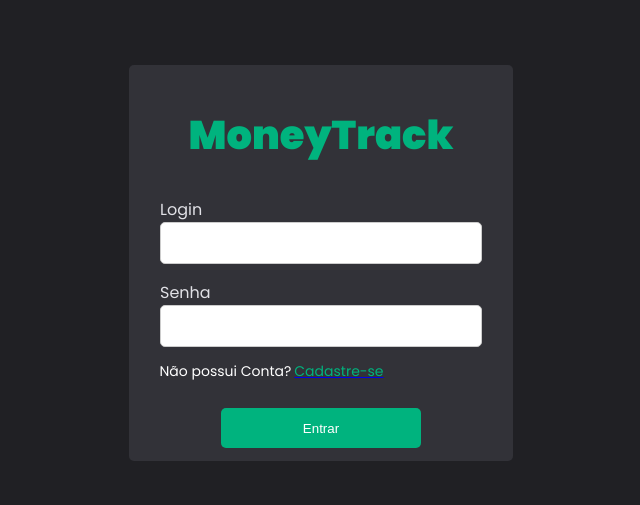
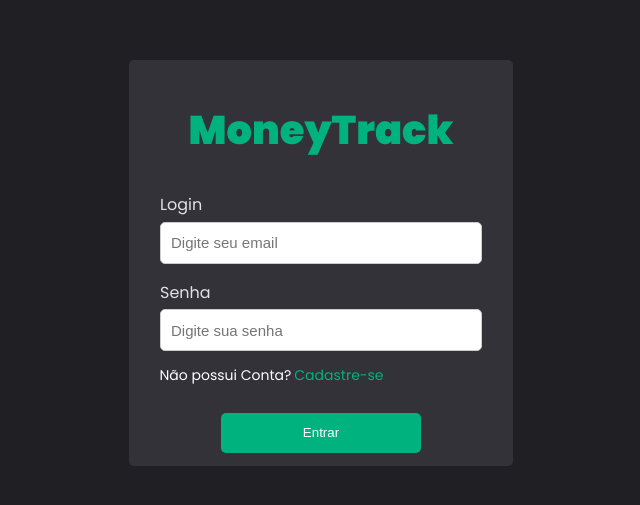
Before and after one commit to EduBarrros/moneytrack-front, a React (Create React App) app: page / in a window 1280 px wide. Shown: the part 137-642 px from the top of the page, without its empty margins (319-959 px from the left). Built offline with nearby package versions, Linux system fonts and the light colour scheme.

Commit message:
Feat: Login service added

```diff
--- a/package.json
+++ b/package.json
@@ -6,6 +6,7 @@
     "@testing-library/jest-dom": "^5.16.5",
     "@testing-library/react": "^13.4.0",
     "@testing-library/user-event": "^13.5.0",
+    "axios": "^1.3.4",
     "react": "^18.2.0",
     "react-dom": "^18.2.0",
     "react-icons": "^4.7.1",
--- a/src/Routes/index.js
+++ b/src/Routes/index.js
@@ -1,15 +1,18 @@
 import React from "react";
-import { Routes ,Route } from 'react-router-dom';
+import { Routes ,Route, Navigate } from 'react-router-dom';
 
 import { Home } from "../pages/Home";
 import { Login } from "../pages/Login";
 import { CreateUser } from "../pages/CreateUser";
 
 export const MainRoutes = () => {
+
+    const auth = true
+
    return(
        <Routes>
            <Route path='/' exact element={<Login/>} />
-           <Route path='/Home' element={<Home/>} />
+           <Route path='/Home' element={auth ? <Home/> : <Navigate to="/" />} />
            <Route path='/CreateUser' element={<CreateUser/>} />
        </Routes>
    )
--- /dev/null
+++ b/src/Routes/redirectComponent.js
@@ -0,0 +1,5 @@
+import { redirect } from "react-router-dom";
+
+export const Redirect = () => {
+    return redirect("/")
+}
--- a/src/components/CreateUserCard/index.js
+++ b/src/components/CreateUserCard/index.js
@@ -19,18 +19,21 @@ const CreateUserCard = () => {
                     <Input
                         title={"Nome"}
                         type={"text"}
+                        placeHolder={'Digite seu nome'}
                         value={name}
                         onChange={(e) => setName(e.target.value)}
                     />
                     <Input
                         title={"Email"}
                         type={"email"}
+                        placeHolder={'Digite seu email'}
                         value={email}
                         onChange={(e) => setEmail(e.target.value)}
                     />
                     <Input
                         title={"Senha"}
                         type={"password"}
+                        placeHolder={'Digite sua senha'}
                         value={password}
                         onChange={(e) => setPassword(e.target.value)}
                     />
--- a/src/components/CreateUserCard/styles.js
+++ b/src/components/CreateUserCard/styles.js
@@ -48,7 +48,7 @@ export const Button = styled.button`
     cursor: pointer;
     color: white;
     background-color: #00B37E;
-    margin-bottom: 1em;
+    margin-bottom: 2em;
     margin-top: 2em;
 `;
 
--- a/src/components/Input/index.js
+++ b/src/components/Input/index.js
@@ -1,13 +1,15 @@
 import React from "react";
 import * as C from "./styles";
 
-const Input = ({title, type, value}) => {
+const Input = ({title, type, value, placeHolder}) => {
     return (
             <C.InputContent>
                 <C.Label>
                     {title}
                 </C.Label>
-                <C.Input />
+                <C.Input
+                    placeholder={placeHolder}
+                />
             </C.InputContent>
     );
 };
--- a/src/components/Input/styles.js
+++ b/src/components/Input/styles.js
@@ -8,6 +8,7 @@ export const InputContent = styled.div`
 
 export const Label = styled.label`
     color: #E1E1E6;
+    margin-bottom: 0.3em;
 `;
 
 export const Input = styled.input`
--- a/src/components/LoginCard/index.js
+++ b/src/components/LoginCard/index.js
@@ -1,12 +1,19 @@
+import Input from "../Input";
+import * as C from "./styles";
 import React, { useState } from "react";
 import { Link } from "react-router-dom";
-import Input from "../Input";
-import * as C from "./styles";
+import { LoginService } from '../../services/login'
 
 const LoginCard = () => {
 
     const [email, setEmail] = useState("");
     const [password, setPassword] = useState("");
+
+    const LoginHandler = async () => {
+        const LoginResponse = await LoginService({ email: 'selmadias@gmail.com', password: 'teste1234' })
+
+        console.log('Teste login', LoginResponse)
+    }
 
     return (
         <C.Container>
@@ -17,6 +24,7 @@ const LoginCard = () => {
                 <C.Form>
                     <Input
                         title={"Login"}
+                        placeHolder={'Digite seu email'}
                         type={"email"}
                         value={email}
                         onChange={(e) => setEmail(e.target.value)}
@@ -24,20 +32,23 @@ const LoginCard = () => {
                     <Input
                         title={"Senha"}
                         type={"password"}
+                        placeHolder={'Digite sua senha'}
                         value={password}
                         onChange={(e) => setPassword(e.target.value)}
                     />
                     <C.Redirect>
                         <p>Não possui Conta?</p>
-                        <Link to="/CreateUser">
+                        <Link
+                            style={{ textDecoration: "none" }}
+                            to="/CreateUser">
                             <C.LinkRedirect>
                                 Cadastre-se
                             </C.LinkRedirect>
                         </Link>
                     </C.Redirect>
-                    <Link to={"/Home"}>
-                        <C.Button>Entrar</C.Button>
-                    </Link>
+                    <C.Button onClick={() => LoginHandler()}>
+                        Entrar
+                    </C.Button>
                 </C.Form>
             </C.Card>
         </C.Container>
--- a/src/components/LoginCard/styles.js
+++ b/src/components/LoginCard/styles.js
@@ -32,7 +32,7 @@ export const Title = styled.div`
     color: #00B37E;
 `;
 
-export const Form = styled.form`
+export const Form = styled.div`
     display: flex;
     flex-direction: column;
     justify-content: space-around;
--- /dev/null
+++ b/src/services/login/index.js
@@ -0,0 +1,17 @@
+import axios, * as others from 'axios';
+
+const BASE_URL = "https://moneytrack-service.onrender.com"
+
+export const LoginService = async ({ email, password }) => {
+    console.log('Entrou aqui')
+    await axios.post(`${BASE_URL}/login`, {
+        email: email,
+        password: password
+    })
+        .then(function (response) {
+            console.log(response);
+        })
+        .catch(function (error) {
+            console.error(error);
+        });
+}
```
Also changed, not shown: 1 other file (tests, documents, lock files or other folders).
